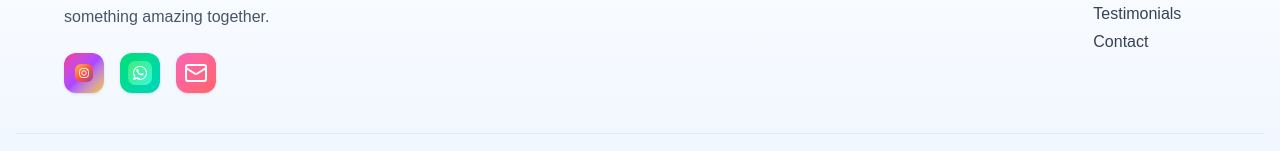
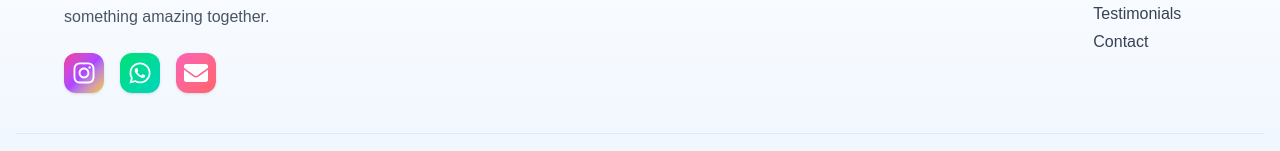
Before and after one commit to KaisenSage/codewithsage, a Next.js app in the folder my-app/: page / in a window 1280 px wide. Shown: the part 4141-4292 px from the top of the page. Built offline with nearby package versions, Linux system fonts and the light colour scheme; no server answers.

Commit message:
Latest Commit

```diff
--- a/my-app/src/app/layout.tsx
+++ b/my-app/src/app/layout.tsx
@@ -1,75 +1,9 @@
 "use client";
 import { ClerkProvider } from "@clerk/nextjs";
 import { usePathname } from "next/navigation";
-import { Mail } from "lucide-react";
 import "./globals.css";
-import Image from "next/image"; // Added import
-
-// Instagram icon styled after the provided image
-const InstagramIcon = () => (
-  <svg
-    viewBox="0 0 64 64"
-    className="w-6 h-6"
-    aria-hidden="true"
-    fill="none"
-    xmlns="http://www.w3.org/2000/svg"
-  >
-    <defs>
-      <linearGradient
-        id="insta-gradient"
-        x1="0" y1="0"
-        x2="64" y2="64"
-        gradientUnits="userSpaceOnUse"
-      >
-        <stop stopColor="#fd5" />
-        <stop offset="0.5" stopColor="#ff543e" />
-        <stop offset="1" stopColor="#833ab4" />
-      </linearGradient>
-    </defs>
-    <rect
-      x="8" y="8" width="48" height="48" rx="16"
-      fill="url(#insta-gradient)"
-    />
-    <g>
-      <rect
-        x="20" y="20" width="24" height="24" rx="8"
-        stroke="#fff"
-        strokeWidth="2.5"
-        fill="none"
-      />
-      <circle
-        cx="32"
-        cy="32"
-        r="6"
-        stroke="#fff"
-        strokeWidth="2.5"
-        fill="none"
-      />
-      <circle
-        cx="41"
-        cy="23"
-        r="2"
-        fill="#fff"
-      />
-    </g>
-  </svg>
-);
-
-const WhatsappIcon = () => (
-  <svg aria-label="WhatsApp" viewBox="0 0 24 24" className="w-6 h-6" fill="none">
-    <rect width="24" height="24" rx="7" fill="url(#wa-gradient)" />
-    <defs>
-      <linearGradient id="wa-gradient" x1="0" y1="0" x2="24" y2="24" gradientUnits="userSpaceOnUse">
-        <stop stopColor="#43e97b" />
-        <stop offset="1" stopColor="#38f9d7" />
-      </linearGradient>
-    </defs>
-    <path
-      d="M12 5C8.14 5 5 8.14 5 12c0 1.25.37 2.41 1 3.39L5 19l3.74-1c.96.61 2.1.96 3.26.96 3.86 0 7-3.14 7-7s-3.14-7-7-7zm0 12.06c-.97 0-1.92-.26-2.75-.74l-.2-.12-2.22.59.59-2.16-.13-.2A5.91 5.91 0 0 1 6.06 12c0-3.28 2.66-5.94 5.94-5.94 3.28 0 5.94 2.66 5.94 5.94 0 3.28-2.66 5.94-5.94 5.94zm3.34-4.38c-.18-.09-1.1-.54-1.28-.6-.17-.06-.29-.09-.4.09-.12.18-.46.6-.56.72-.1.12-.2.13-.38.04-.18-.09-.77-.28-1.46-.9-.54-.48-.9-1.07-1.01-1.25-.11-.18-.01-.27.08-.36.08-.08.18-.21.26-.31.09-.1.12-.17.18-.29.06-.12.03-.22-.01-.31-.05-.09-.4-.96-.55-1.31-.14-.35-.3-.3-.4-.31-.1-.01-.22-.01-.34-.01s-.31.04-.47.2c-.16.16-.62.61-.62 1.48 0 .87.64 1.72.73 1.84.09.12 1.25 1.91 3.04 2.6.42.14.75.23 1.01.29.43.09.82.08 1.12.05.34-.03 1.1-.45 1.26-.88.16-.43.16-.8.11-.88-.05-.08-.16-.12-.34-.2z"
-      fill="#fff"
-    />
-  </svg>
-);
+import Image from "next/image";
+import { FaInstagram, FaWhatsapp, FaEnvelope } from "react-icons/fa";
 
 function Footer() {
   return (
@@ -99,7 +33,7 @@ function Footer() {
               aria-label="Instagram"
               className="rounded-xl p-2 bg-gradient-to-br from-pink-500 via-purple-500 to-yellow-400 shadow hover:scale-105 transition"
             >
-              <InstagramIcon />
+              <FaInstagram className="w-6 h-6 text-white" />
             </a>
             <a
               href="https://wa.me/2348182006156"
@@ -108,14 +42,14 @@ function Footer() {
               aria-label="WhatsApp"
               className="rounded-xl p-2 bg-gradient-to-br from-green-400 to-teal-400 shadow hover:scale-105 transition"
             >
-              <WhatsappIcon />
+              <FaWhatsapp className="w-6 h-6 text-white" />
             </a>
             <a
               href="mailto:contact.codewithsage@gmail.com"
               aria-label="Email"
               className="rounded-xl p-2 bg-gradient-to-br from-pink-400 to-red-400 shadow hover:scale-105 transition"
             >
-              <Mail className="w-6 h-6 text-white" />
+              <FaEnvelope className="w-6 h-6 text-white" />
             </a>
           </div>
         </div>
--- a/my-app/src/components/Footer.tsx
+++ b/my-app/src/components/Footer.tsx
@@ -1,76 +1,5 @@
-import { Mail } from "lucide-react";
-import Image from "next/image"; // Added import
-
-// Instagram and WhatsApp SVGs (modern, colorful, accessible)
-const InstagramIcon = () => (
-  <svg
-    aria-label="Instagram"
-    viewBox="0 0 64 64"
-    className="w-6 h-6"
-    fill="none"
-    xmlns="http://www.w3.org/2000/svg"
-  >
-    <defs>
-      <linearGradient
-        id="insta-gradient"
-        x1="0" y1="0"
-        x2="64" y2="64"
-        gradientUnits="userSpaceOnUse"
-      >
-        <stop stopColor="#fd5" />
-        <stop offset="0.5" stopColor="#ff543e" />
-        <stop offset="1" stopColor="#833ab4" />
-      </linearGradient>
-    </defs>
-    <rect
-      x="8" y="8" width="48" height="48" rx="16"
-      fill="url(#insta-gradient)"
-    />
-    <g>
-      <rect
-        x="20" y="20" width="24" height="24" rx="8"
-        stroke="#fff"
-        strokeWidth="2.5"
-        fill="none"
-      />
-      <circle
-        cx="32"
-        cy="32"
-        r="6"
-        stroke="#fff"
-        strokeWidth="2.5"
-        fill="none"
-      />
-      <circle
-        cx="41"
-        cy="23"
-        r="2"
-        fill="#fff"
-      />
-    </g>
-  </svg>
-);
-
-const WhatsappIcon = () => (
-  <svg
-    aria-label="WhatsApp"
-    viewBox="0 0 24 24"
-    className="w-6 h-6"
-    fill="none"
-  >
-    <rect width="24" height="24" rx="7" fill="url(#wa-gradient)" />
-    <defs>
-      <linearGradient id="wa-gradient" x1="0" y1="0" x2="24" y2="24" gradientUnits="userSpaceOnUse">
-        <stop stopColor="#43e97b" />
-        <stop offset="1" stopColor="#38f9d7" />
-      </linearGradient>
-    </defs>
-    <path
-      d="M12 5C8.14 5 5 8.14 5 12c0 1.25.37 2.41 1 3.39L5 19l3.74-1c.96.61 2.1.96 3.26.96 3.86 0 7-3.14 7-7s-3.14-7-7-7zm0 12.06c-.97 0-1.92-.26-2.75-.74l-.2-.12-2.22.59.59-2.16-.13-.2A5.91 5.91 0 0 1 6.06 12c0-3.28 2.66-5.94 5.94-5.94 3.28 0 5.94 2.66 5.94 5.94 0 3.28-2.66 5.94-5.94 5.94zm3.34-4.38c-.18-.09-1.1-.54-1.28-.6-.17-.06-.29-.09-.4.09-.12.18-.46.6-.56.72-.1.12-.2.13-.38.04-.18-.09-.77-.28-1.46-.9-.54-.48-.9-1.07-1.01-1.25-.11-.18-.01-.27.08-.36.08-.08.18-.21.26-.31.09-.1.12-.17.18-.29.06-.12.03-.22-.01-.31-.05-.09-.4-.96-.55-1.31-.14-.35-.3-.3-.4-.31-.1-.01-.22-.01-.34-.01s-.31.04-.47.2c-.16.16-.62.61-.62 1.48 0 .87.64 1.72.73 1.84.09.12 1.25 1.91 3.04 2.6.42.14.75.23 1.01.29.43.09.82.08 1.12.05.34-.03 1.1-.45 1.26-.88.16-.43.16-.8.11-.88-.05-.08-.16-.12-.34-.2z"
-      fill="#fff"
-    />
-  </svg>
-);
+import { FaInstagram, FaWhatsapp, FaEnvelope } from "react-icons/fa";
+import Image from "next/image";
 
 export default function Footer() {
   return (
@@ -100,7 +29,7 @@ export default function Footer() {
               aria-label="Instagram"
               className="rounded-xl p-2 bg-gradient-to-br from-pink-500 via-purple-500 to-yellow-400 shadow hover:scale-105 transition"
             >
-              <InstagramIcon />
+              <FaInstagram className="w-6 h-6 text-white" />
             </a>
             <a
               href="https://wa.me/2348182006156"
@@ -109,14 +38,14 @@ export default function Footer() {
               aria-label="WhatsApp"
               className="rounded-xl p-2 bg-gradient-to-br from-green-400 to-teal-400 shadow hover:scale-105 transition"
             >
-              <WhatsappIcon />
+              <FaWhatsapp className="w-6 h-6 text-white" />
             </a>
             <a
               href="mailto:contact.codewithsage@gmail.com"
               aria-label="Email"
               className="rounded-xl p-2 bg-gradient-to-br from-pink-400 to-red-400 shadow hover:scale-105 transition"
             >
-              <Mail className="w-6 h-6 text-white" />
+              <FaEnvelope className="w-6 h-6 text-white" />
             </a>
           </div>
         </div>
```
